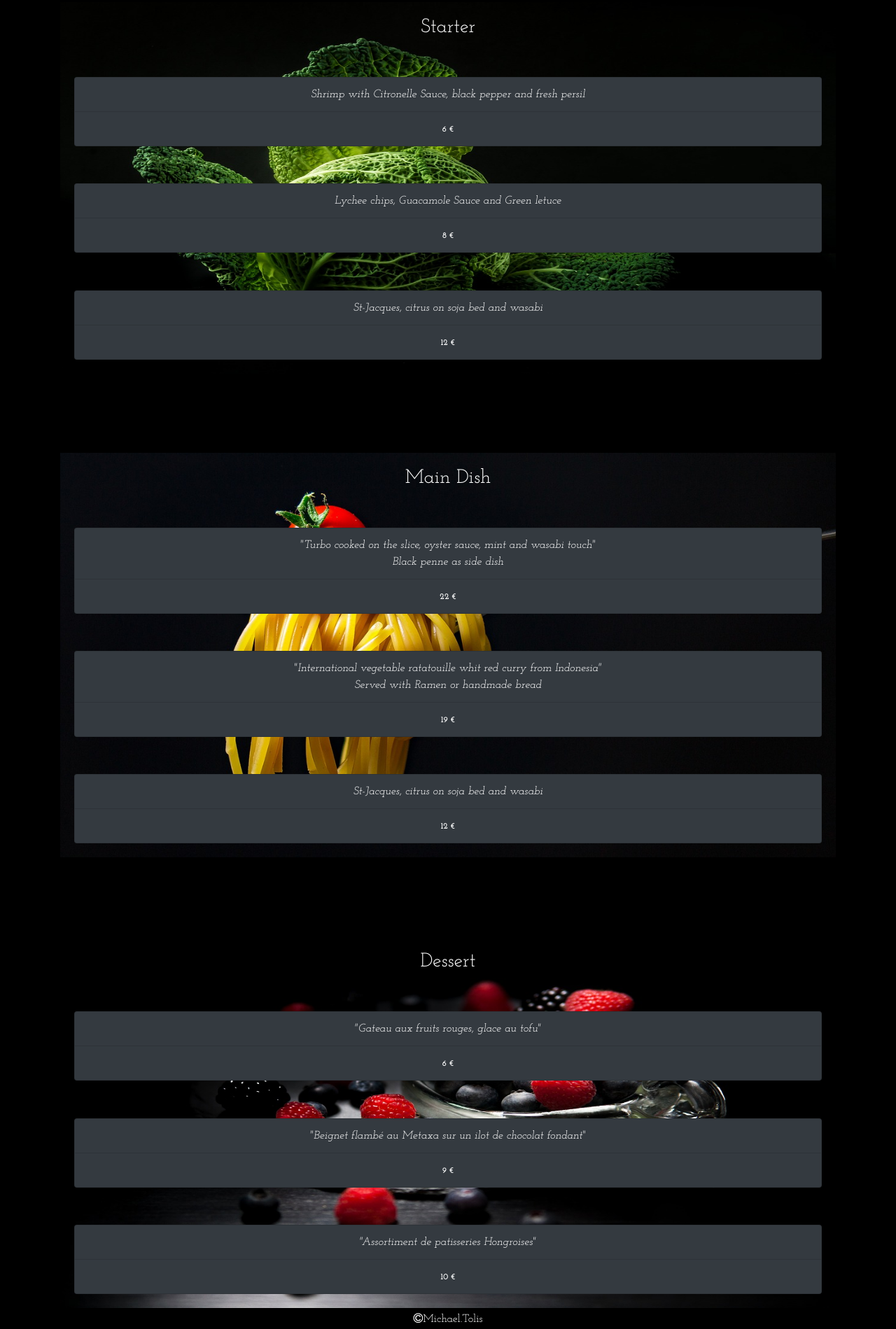
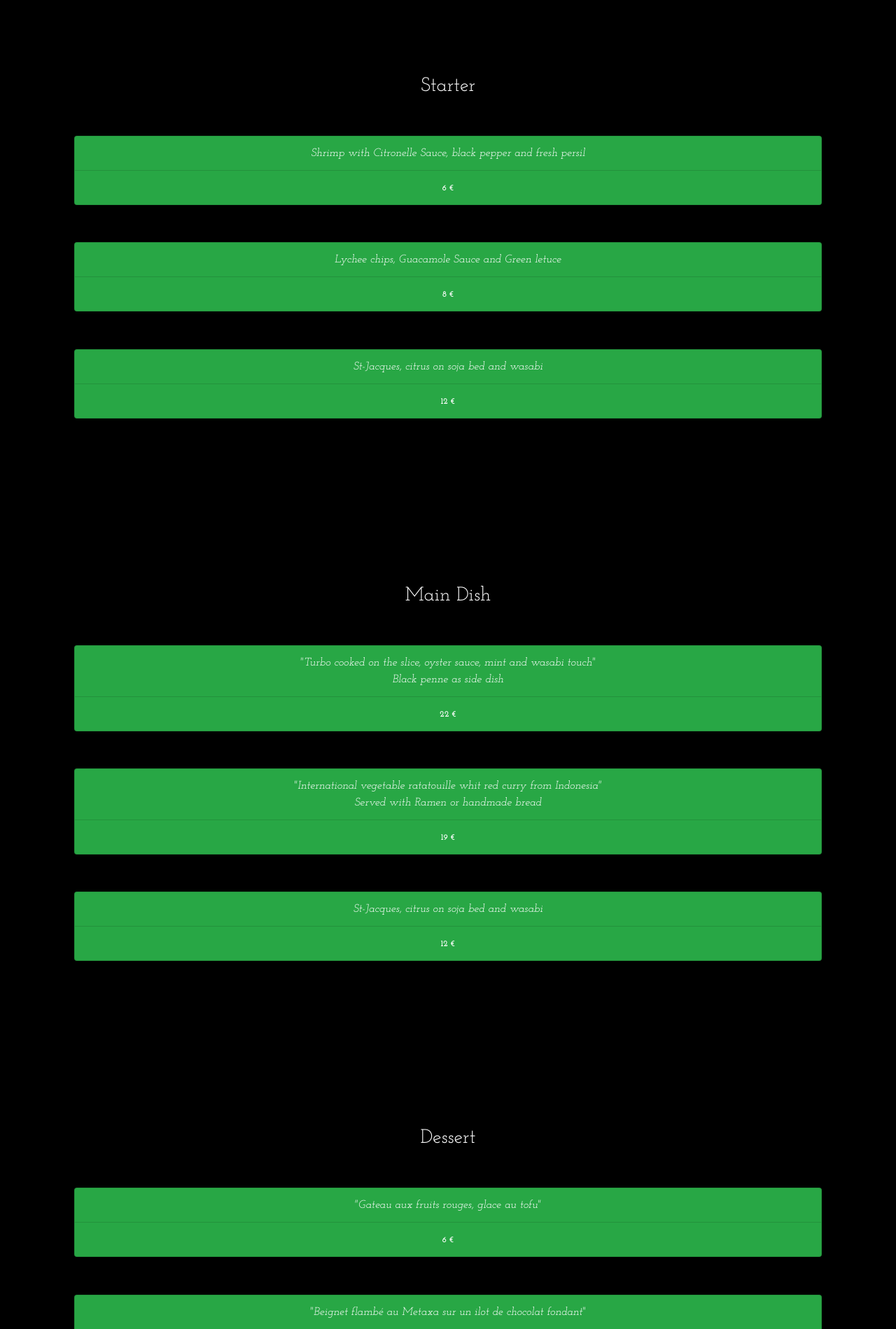
Before and after one commit to ThankUniverse/Bootstrap-Site, a plain HTML site: page menu.html in a window 1280 px wide. Shown: the part 156-2055 px from the top of the page at 70% size. Drawn offline with nearby package versions, Linux system fonts and the light colour scheme.

Commit message:
Update  14/05/2018

```diff
--- a/menu.html
+++ b/menu.html
@@ -51,7 +51,7 @@
 
         <div class="card-group marginTop5">
           <div class="card text-white text-center bg-transparent ffRegular">
-            <div class="card-body backgroundImgVeg">
+            <div class="card-body">
               <h3 class="card-title ffSemiBold text-center">Starter</h3>
 
 <!--===================================
@@ -59,31 +59,31 @@
 <!-- 1 -->
 
                 <ul class="list-group marginTop5">
-                  <li class="list-group-item text-center justify-content-between bg-dark">
+                  <li class="list-group-item text-center justify-content-between bg-success">
                     <em>Shrimp with Citronelle Sauce, black pepper and fresh persil</em>
                   </li>
 
-                  <li class="list-group-item text-center justify-content-between bg-dark">
+                  <li class="list-group-item text-center justify-content-between bg-success">
                     <span class="badge badge-default badge-pill">6 €</span>
                   </li>
                 </ul>
 <!-- 2 -->
 
                 <ul class="marginTop5 list-group">
-                  <li class="list-group-item text-center justify-content-between bg-dark">
+                  <li class="list-group-item text-center justify-content-between bg-success">
                     <em>Lychee chips, Guacamole Sauce and Green letuce</em>
                   </li>
-                  <li class="list-group-item text-center justify-content-between bg-dark">
+                  <li class="list-group-item text-center justify-content-between bg-success">
                     <span class="badge badge-default badge-pill">8 €</span>
                   </li>
                 </ul>
 <!-- 3 -->
 
                 <ul class="marginTop5 list-group">
-                  <li class="list-group-item text-center justify-content-between bg-dark">
+                  <li class="list-group-item text-center justify-content-between bg-success">
                     <em>St-Jacques, citrus on soja bed and wasabi</em>
                   </li>
-                  <li class="list-group-item text-center justify-content-between bg-dark">
+                  <li class="list-group-item text-center justify-content-between bg-success">
                     <span class="badge badge-default badge-pill">12 €</span>
                   </li>
                </ul>
@@ -94,7 +94,7 @@
 
         <div class="card-group">
           <div class="card text-white bg-transparent marginTop10 ffRegular">
-            <div class="card-body bg-transparent backgroundImgSpag">
+            <div class="card-body bg-transparent">
               <h3 class="card-title ffSemiBold text-center">Main Dish</h3>
 
 <!--===================================
@@ -102,35 +102,35 @@
 <!-- 1 -->
 
                 <ul class="list-group marginTop5">
-                  <li class="list-group-item text-center justify-content-between bg-dark">
+                  <li class="list-group-item text-center justify-content-between bg-success">
                     <em>"Turbo cooked on the slice, oyster sauce, mint and wasabi touch"</em>
                     <br>
                     <em>Black penne as side dish</em>
                   </li>
 
-                  <li class="list-group-item text-center justify-content-between bg-dark">
+                  <li class="list-group-item text-center justify-content-between bg-success">
                     <span class="badge badge-default badge-pill">22 €</span>
                   </li>
                 </ul>
 <!-- 2 -->
 
                 <ul class="marginTop5 list-group">
-                  <li class="list-group-item text-center justify-content-between bg-dark">
+                  <li class="list-group-item text-center justify-content-between bg-success">
                     <em>"International vegetable ratatouille whit red curry from Indonesia"
                     <br>
                     Served with Ramen or handmade bread</em>
                   </li>
-                  <li class="list-group-item text-center justify-content-between bg-dark">
+                  <li class="list-group-item text-center justify-content-between bg-success">
                     <span class="badge badge-default badge-pill">19 €</span>
                   </li>
                 </ul>
 <!-- 3 -->
 
                 <ul class="marginTop5 list-group">
-                  <li class="list-group-item text-center justify-content-between bg-dark">
+                  <li class="list-group-item text-center justify-content-between bg-success">
                     <em>St-Jacques, citrus on soja bed and wasabi</em>
                   </li>
-                  <li class="list-group-item text-center justify-content-between bg-dark">
+                  <li class="list-group-item text-center justify-content-between bg-success">
                     <span class="badge badge-default badge-pill">12 €</span>
                   </li>
                </ul>
@@ -141,7 +141,7 @@
 
        <div class="card-group">
           <div class="card text-white bg-transparent marginTop10 ffRegular">
-            <div class="card-body bg-transparent backgroundImgFru">
+            <div class="card-body bg-transparent">
               <h3 class="card-title ffSemiBold text-center">Dessert</h3>
 
 <!--===================================
@@ -149,31 +149,31 @@
 <!-- 1 -->
 
                 <ul class="list-group marginTop5">
-                  <li class="list-group-item text-center justify-content-between bg-dark">
+                  <li class="list-group-item text-center justify-content-between bg-success">
                     <em>"Gateau aux fruits rouges, glace au tofu"</em>
                   </li>
 
-                  <li class="list-group-item text-center justify-content-between bg-dark">
+                  <li class="list-group-item text-center justify-content-between bg-success">
                     <span class="badge badge-default badge-pill">6 €</span>
                   </li>
                 </ul>
 <!-- 2 -->
 
                 <ul class="marginTop5 list-group">
-                  <li class="list-group-item text-center justify-content-between bg-dark">
+                  <li class="list-group-item text-center justify-content-between bg-success">
                     <em>"Beignet flambé au Metaxa sur un ilot de chocolat fondant"</em>
                   </li>
-                  <li class="list-group-item text-center justify-content-between bg-dark">
+                  <li class="list-group-item text-center justify-content-between bg-success">
                     <span class="badge badge-default badge-pill">9 €</span>
                   </li>
                 </ul>
 <!-- 3 -->
 
                 <ul class="marginTop5 list-group">
-                  <li class="list-group-item text-center justify-content-between bg-dark">
+                  <li class="list-group-item text-center justify-content-between bg-success">
                     <em>"Assortiment de patisseries Hongroises"</em>
                   </li>
-                  <li class="list-group-item text-center justify-content-between bg-dark">
+                  <li class="list-group-item text-center justify-content-between bg-success">
                     <span class="badge badge-default badge-pill">10 €</span>
                   </li>
                </ul>
--- a/style.css
+++ b/style.css
@@ -45,25 +45,28 @@ nav
 {
   background-color: #361B18;
 }
-.backgroundGray
+.backgroundWhite
 {
-  background-color: #9C8D84;
+  background-color: white;
+}
+.backgroundGreen {
+  background-color: rgba(40, 167, 69, 1);
 }
 .backgroundImgVeg
 {
   background-image: url(images/vegetable.jpg);
-  background-size: 100% 100%;
+  background-size: 100px 100px;
   background-repeat: no-repeat;
 }
 .backgroundImgSpag
 {
   background-image: url(images/spaghetti.jpg);
-  background-size: 100% 100%;
+  background-size: 100px 100px;
   background-repeat: no-repeat;
 }
-.backgroundImgSpagCov
+.backgroundImgFruitsCov
 {
-  background-image: url(images/spaghetti.jpg);
+  background-image: url(images/redFruits.jpg);
   background-size: cover;
   background-repeat: repeat;
 }
@@ -73,6 +76,7 @@ nav
   background-size: 100% 100%;
   background-repeat: no-repeat;
 }
+
 /*Font Family*/
 
 .ffRegular
@@ -167,3 +171,7 @@ nav
 {
   margin-right: 30%;
 }
+
+.card-title {
+  margin-top: 3em;
+}
```
Also changed, not shown: contact.html (+1 -1 lines), index.html (+5 -5 lines).
